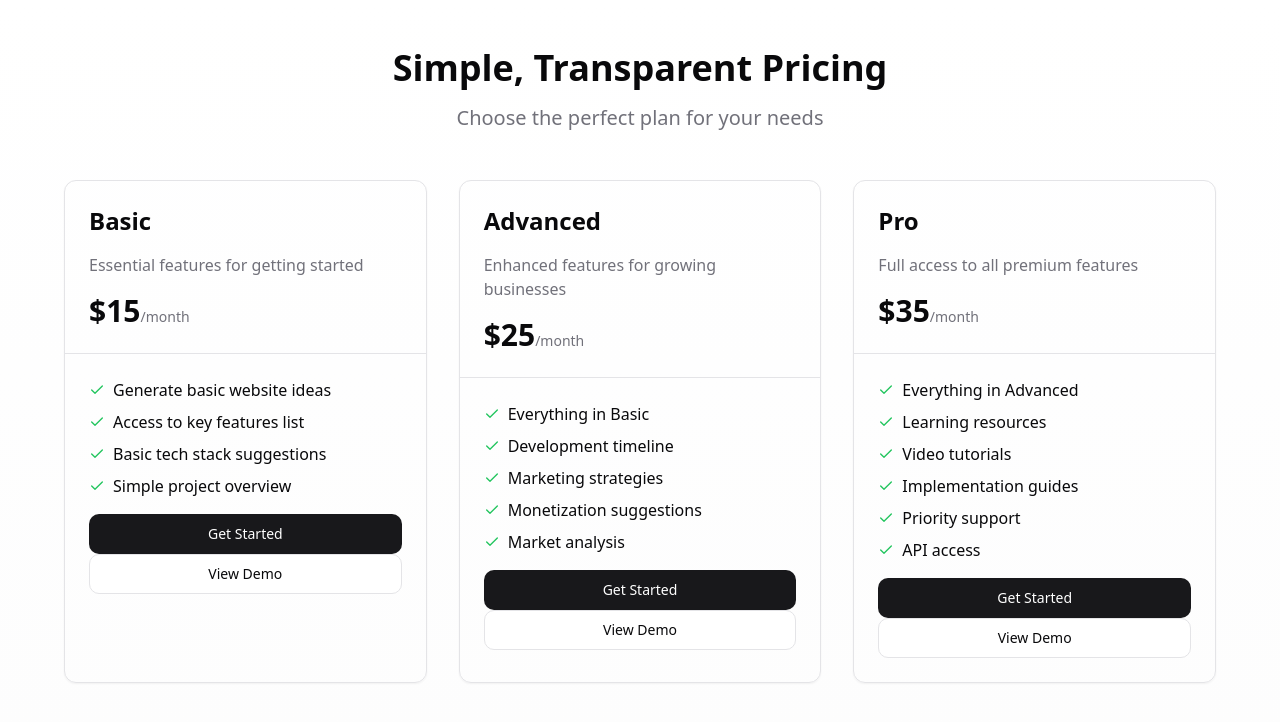
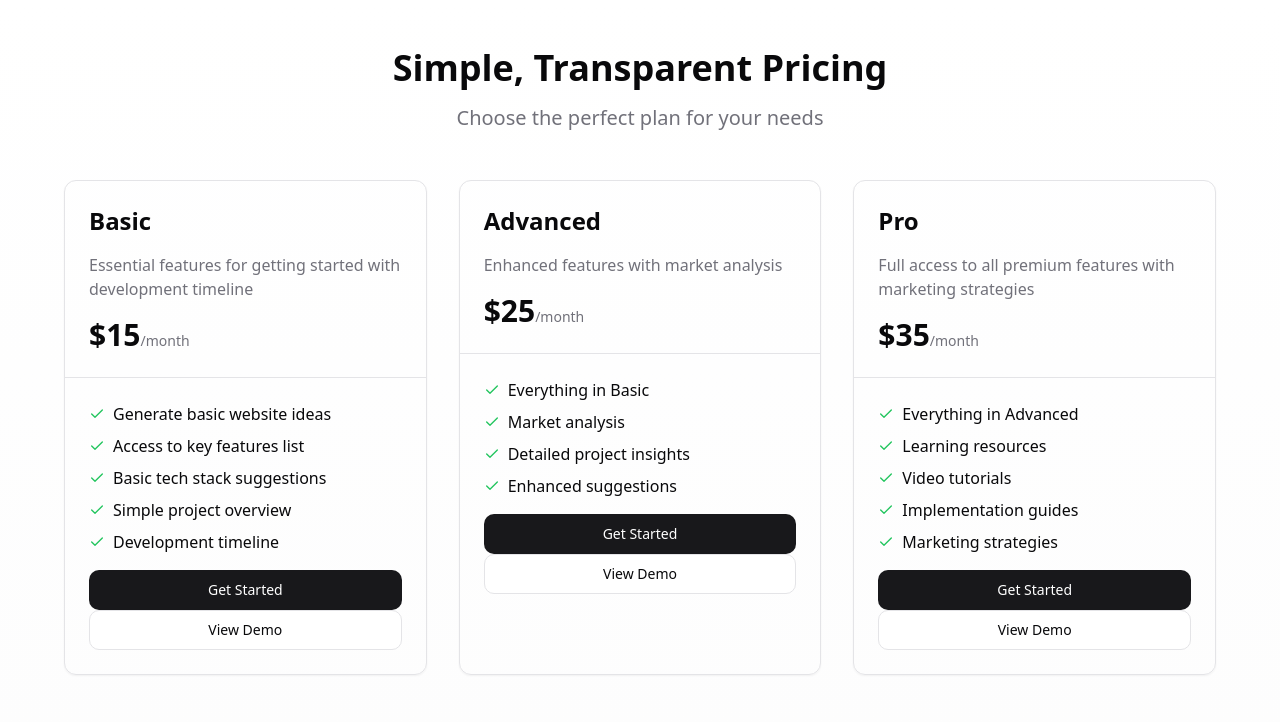
Before and after one commit to shree1409/saasgen-1.0, a React (Vite) app: page /pricing in a window 1280 px wide. Shown: the top 722 px of the page. Built offline with nearby package versions, Linux system fonts and the light colour scheme.

Commit message:
Remove and Update Subscription Descriptions
- Removed the development timeline from the advanced subscription description.
- Added the development timeline to the basic subscription description.
- Removed priority support and API access from the pro subscription description.
[skip gpt_engineer]

```diff
--- a/src/pages/Pricing.tsx
+++ b/src/pages/Pricing.tsx
@@ -9,42 +9,41 @@ const tiers = [
     name: "Basic",
     priceId: "price_1QdiOkBNGIJ8hstK75BVXEvj",
     price: "$15",
-    description: "Essential features for getting started",
+    description: "Essential features for getting started with development timeline",
     demoPath: "/demo-basic",
     features: [
       "Generate basic website ideas",
       "Access to key features list",
       "Basic tech stack suggestions",
       "Simple project overview",
+      "Development timeline",
     ],
   },
   {
     name: "Advanced",
     priceId: "price_1Qcwy0BNGIJ8hstKYmE68GcO",
     price: "$25",
-    description: "Enhanced features for growing businesses",
+    description: "Enhanced features with market analysis",
     demoPath: "/demo-advanced",
     features: [
       "Everything in Basic",
-      "Development timeline",
-      "Marketing strategies",
-      "Monetization suggestions",
       "Market analysis",
+      "Detailed project insights",
+      "Enhanced suggestions",
     ],
   },
   {
     name: "Pro",
     priceId: "price_1QcwtBBNGIJ8hstK31w61Ihy",
     price: "$35",
-    description: "Full access to all premium features",
+    description: "Full access to all premium features with marketing strategies",
     demoPath: "/demo-pro",
     features: [
       "Everything in Advanced",
       "Learning resources",
       "Video tutorials",
       "Implementation guides",
-      "Priority support",
-      "API access",
+      "Marketing strategies",
     ],
   },
 ];
```
